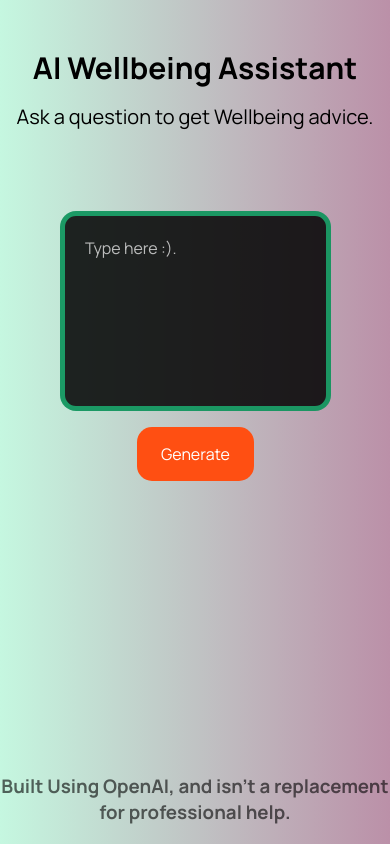
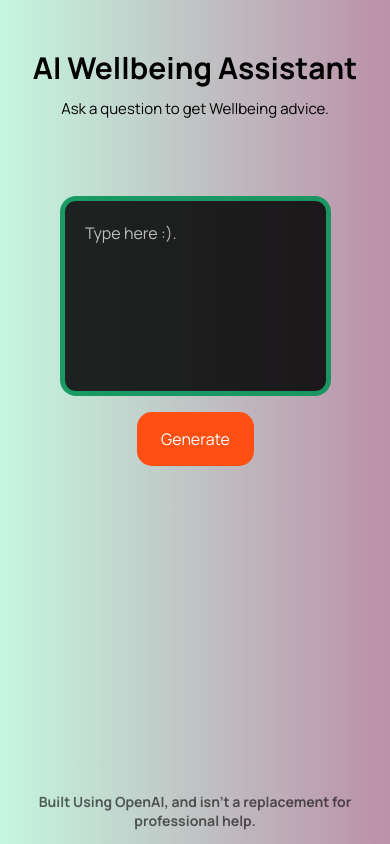
Before and after one commit to Kyronne/OpenAI-Assistant, a Next.js app: page / in a window 390 px wide. Built offline with nearby package versions, Linux system fonts and the light colour scheme.

Commit message:
Changed font size of headings on mobile

```diff
--- a/pages/styles.css
+++ b/pages/styles.css
@@ -322,7 +322,7 @@ textarea {
 
     .header-subtitle h2 {
         text-align: center;
-        font-size: 20px;
+        font-size: 15px;
     }
 
     .key-stroke, .or {
@@ -340,6 +340,10 @@ textarea {
 
     .prompt-box {
         width: 100%;
+    }
+
+    .footer {
+        font-size: 12px;
     }
 }
 
```
